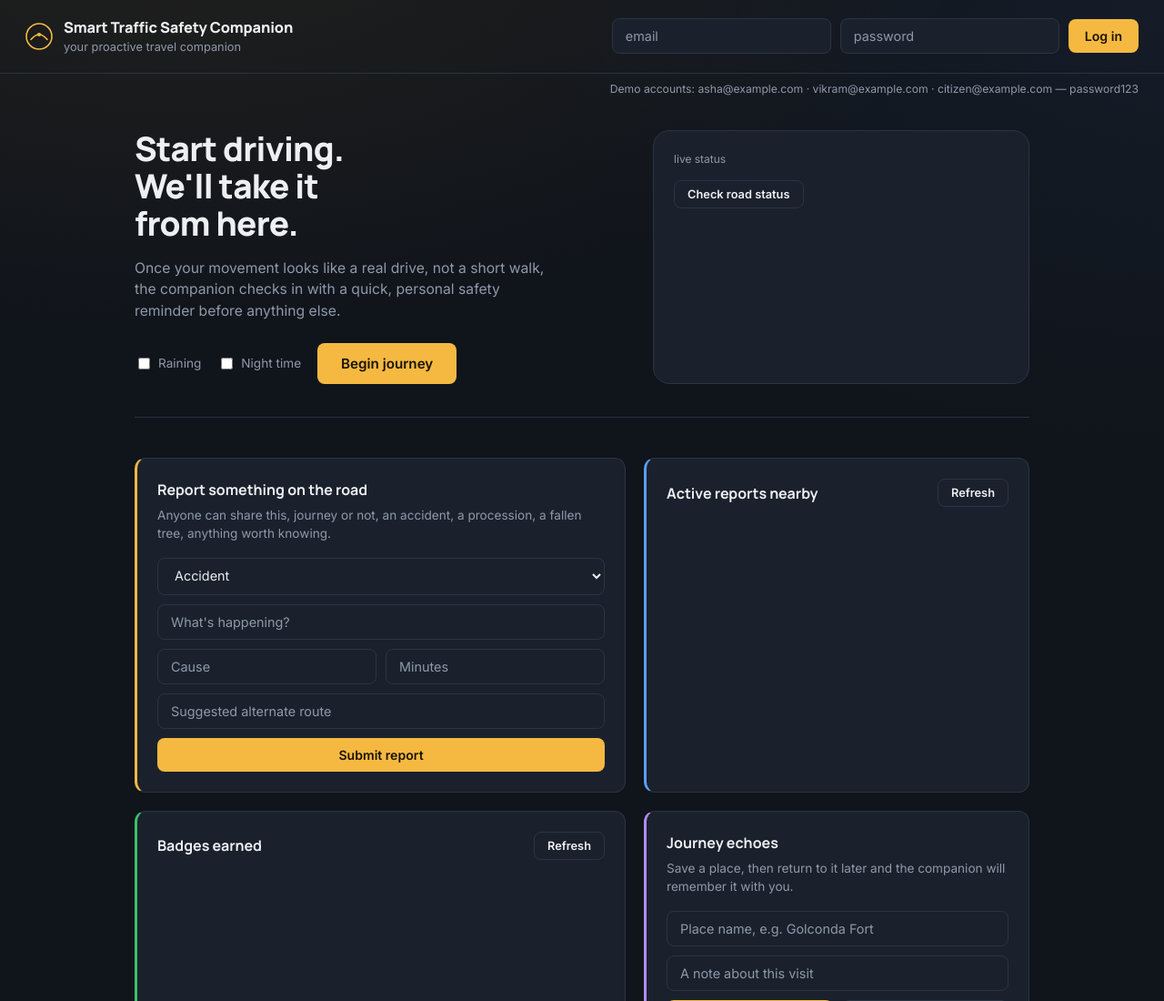
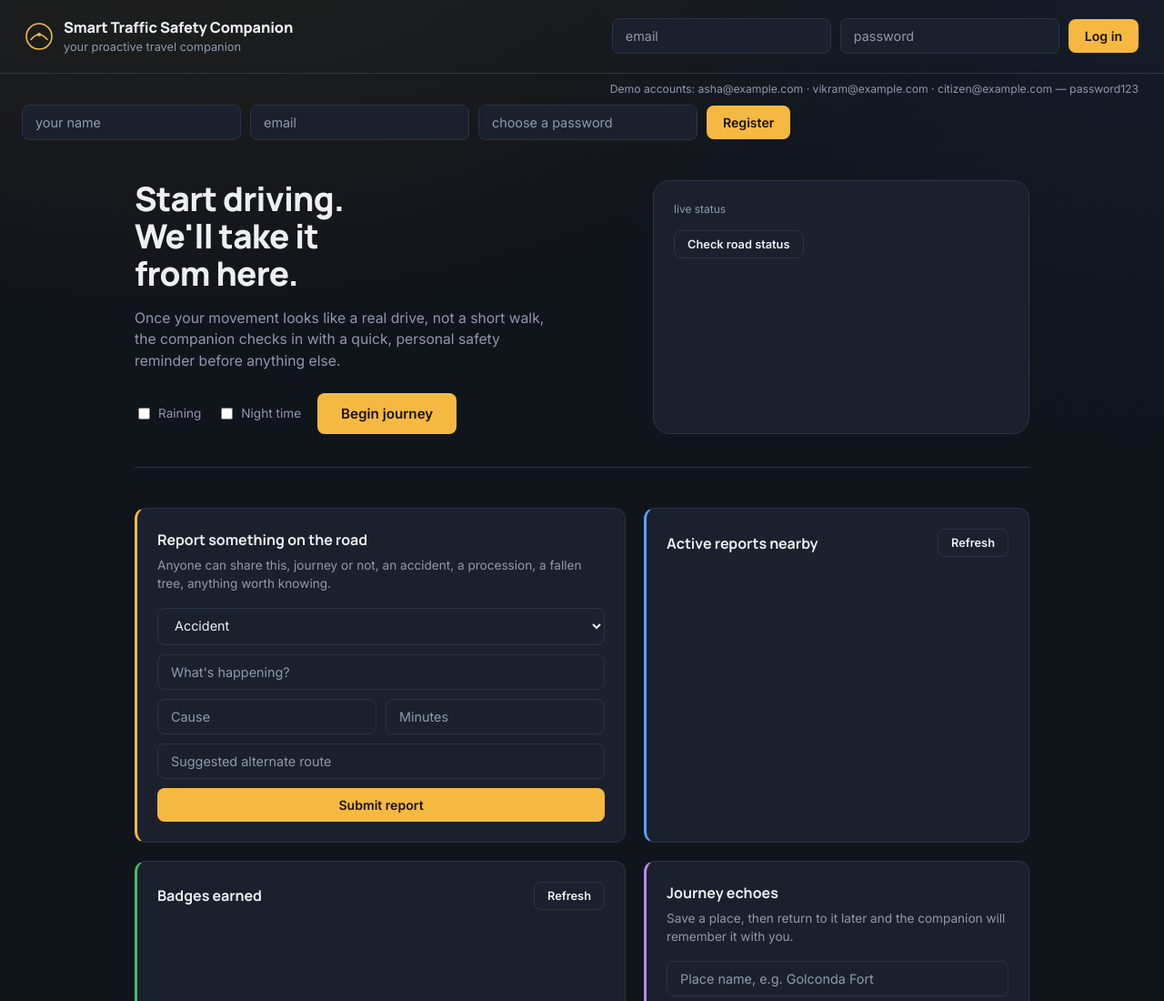
Before and after one commit to akhithaa-04/smart-traffic-safety-companion, a plain HTML site: page frontend-web/index.html in a window 1280 px wide. Shown: the top 1100 px of the page at 91% size. Drawn offline with Linux system fonts and the light colour scheme; no server answers.

Commit message:
Add registration form to index.html
Added registration inputs and button to the HTML.

```diff
--- a/frontend-web/index.html
+++ b/frontend-web/index.html
@@ -44,7 +44,12 @@
   </header>
 
   <p class="auth-hint">Demo accounts: asha@example.com &middot; vikram@example.com &middot; citizen@example.com — password123</p>
-
+  <div id="register-view" class="auth-inline" style="padding: 8px 24px; flex-wrap: wrap;">
+  <input id="reg-name" placeholder="your name">
+  <input id="reg-email" placeholder="email">
+  <input id="reg-password" type="password" placeholder="choose a password">
+  <button class="btn-accent" onclick="register()">Register</button>
+</div>
   <main>
 
     <!-- HERO: journey start + reminder, the core interaction -->
```
